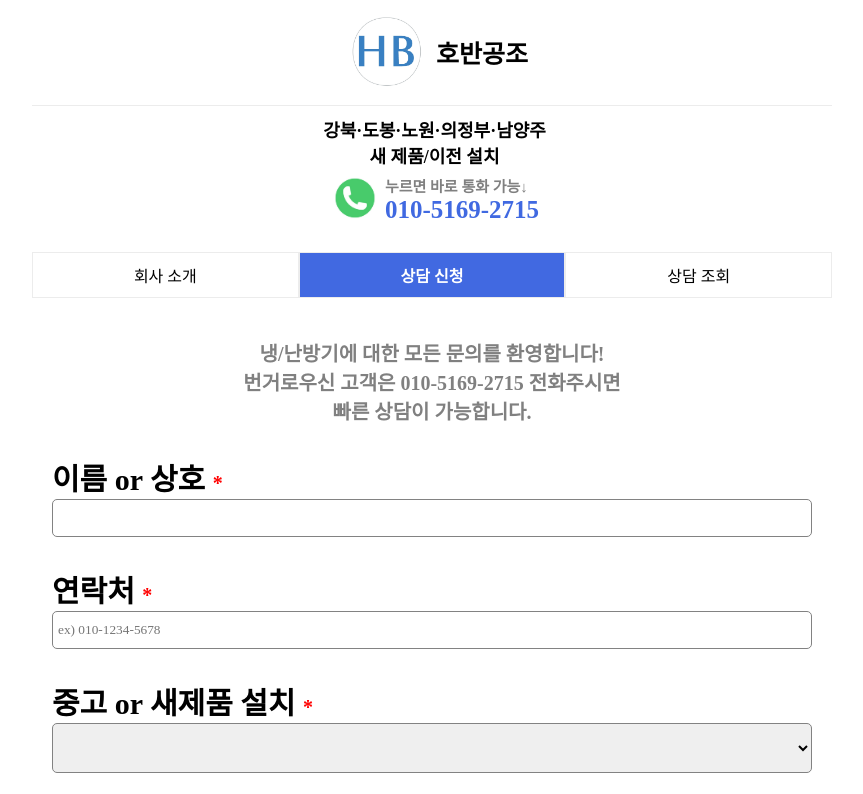
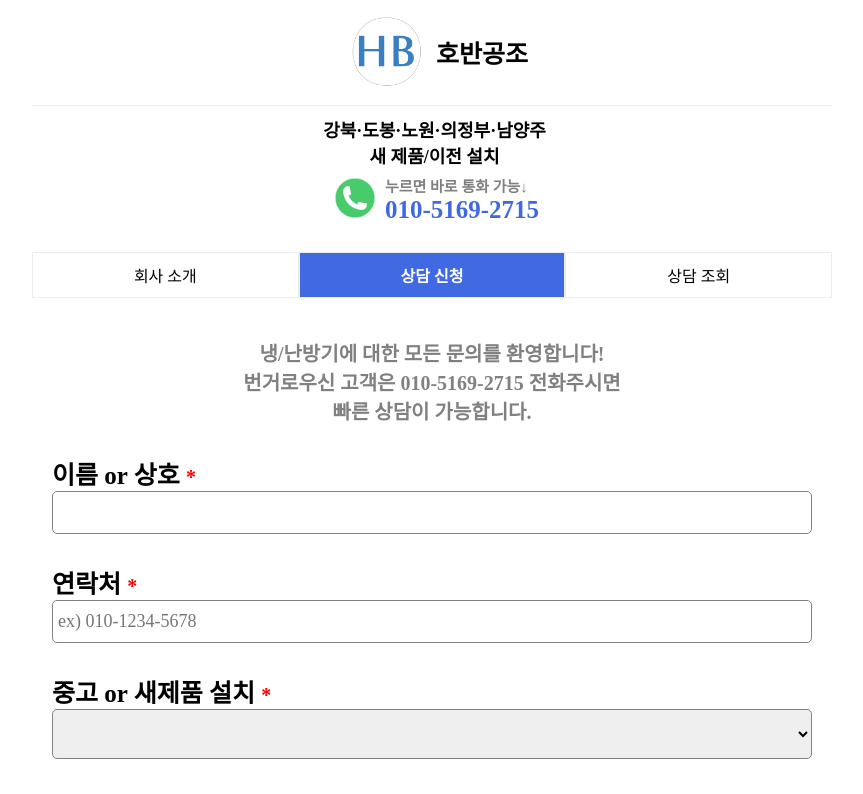
Before and after one commit to zeno0104/hobanGongjo_guest, a React (Vite) app in the folder hobangongjo_guest/: page /counsel in a window 1280 px wide. Shown: the top 794 px of the page, without its empty margins (208-1071 px from the left). Built offline with nearby package versions, Linux system fonts and the light colour scheme; the HTML template or start-up script is replaced by a standard one; a web font is replaced by a local one.

Commit message:
[Update] fontsize 수정

```diff
--- a/hobangongjo_guest/src/components/Counting.css
+++ b/hobangongjo_guest/src/components/Counting.css
@@ -6,20 +6,9 @@
   margin-bottom: 10px;
 }
 .Counting > section > div {
-  font-size: 15px;
+  font-size: 25px;
   color: black;
   font-weight: bold;
-}
-
-@media screen and (min-width: 415px) and (max-width: 700px) {
-  .Counting > section > div {
-    font-size: 15px;
-  }
-}
-@media screen and (min-width: 767px) {
-  .Counting > section > div {
-    font-size: 30px;
-  }
 }
 
 .Counting .name .name_input {
@@ -27,24 +16,15 @@
   border: 1px solid rgb(130, 130, 130);
   border-radius: 5px;
   height: 35px;
+  font-size: 20px;
 }
 .Counting .info > div {
   display: flex;
-  font-size: 15px;
+  font-size: 20px;
   justify-content: center;
   color: grey;
   font-weight: bold;
   /* white-space: nowrap; */
-}
-@media screen and (min-width: 415px) and (max-width: 700px) {
-  .Counting .info > div {
-    font-size: 15px;
-  }
-}
-@media screen and (min-width: 767px) {
-  .Counting .info > div {
-    font-size: 20px;
-  }
 }
 
 .Counting .install_info > select {
@@ -57,6 +37,7 @@
   resize: vertical;
   border: 1px solid rgb(130, 130, 130);
   border-radius: 5px;
+  font-size: 18px;
 }
 .Counting .btn {
   display: flex;
@@ -67,7 +48,7 @@
   border: 1px solid rgb(130, 130, 130);
   border-radius: 5px;
   height: 50px;
-  font-size: 15px;
+  font-size: 20px;
 }
 .Counting .phone_number .number_input {
   display: flex;
@@ -91,3 +72,6 @@
   width: 2rem;
   height: 2rem;
 }
+.name_input {
+  font-size: 18px;
+}
--- a/hobangongjo_guest/src/components/Counting.tsx
+++ b/hobangongjo_guest/src/components/Counting.tsx
@@ -162,6 +162,7 @@ export const Counting = () => {
           <input
             onChange={phoneNumberHandler}
             placeholder="ex) 010-1234-5678"
+            className="name_input"
             type="text"
             ref={phoneNumRef}
           />
```
Also changed, not shown: 1 other file (tests, documents, lock files or other folders).
